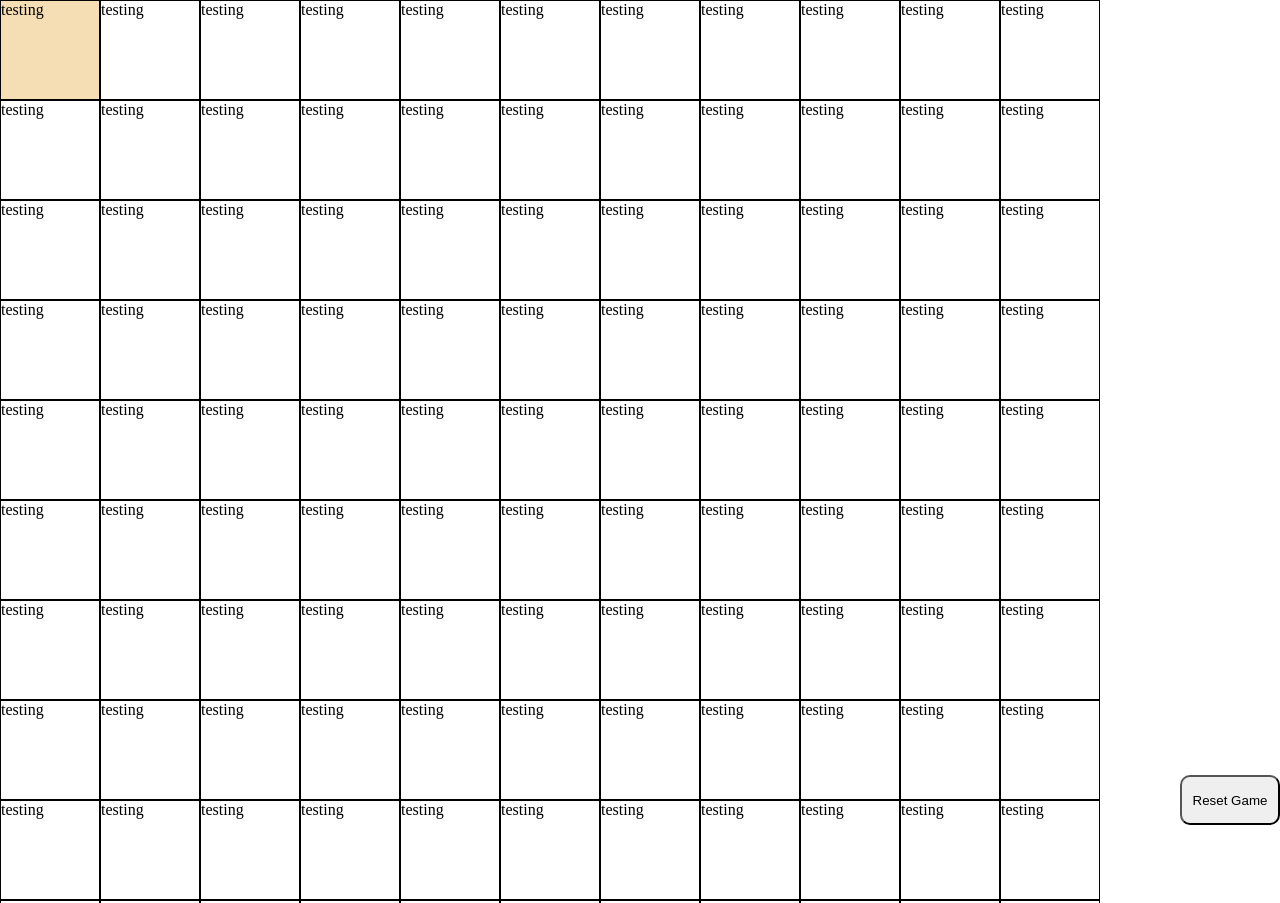
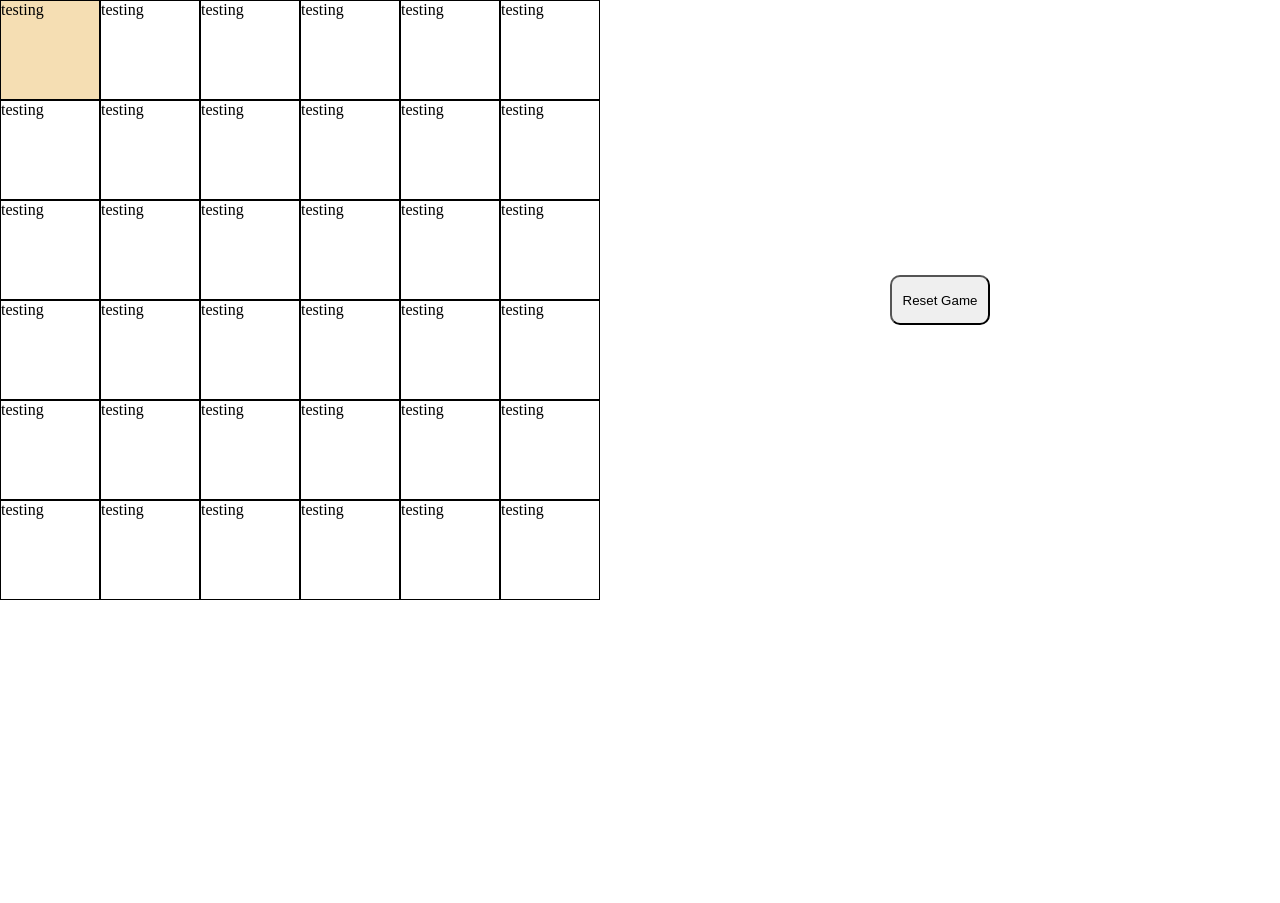
Before and after one commit to monroeaustin/etch-a-sketch, a plain HTML site: page index.html in a window 1280 px wide. Shown: the top 903 px of the page. After the commit the page ends 800 px from the top, so only its background shows below. Drawn offline with Linux system fonts and the light colour scheme.

Commit message:
Implemented Reset Button w UI Changes

```diff
--- a/java.js
+++ b/java.js
@@ -1,32 +1,55 @@
 container = document.querySelector('.cntr')
+const resetbtn = document.getElementById('resetbtn')
+const allDivs = document.querySelectorAll('.allDivs')
 
+// All Global Variable Elements Above
 
+function resetGame(){
+  // let askGridAmount = prompt("Please choose the grid amount Number x Number (ie: 16x16)")
+  // askGridAmount
+  // let b = parseInt(askGridAmount)
+  // document.body.appendChild(container)
+  createGrid(16)
+  console.log('This shouldve created a new game.')
+}
 
 function createGrid(b) {
 
 
-    for (let i = 0;i < b; ++i){
+   // Auto Size Container Based on Entry gridEntry x 100 = maxHeightnWidth
+    c = b * b
+    maxHeightnWid = b * 100
+    let pixelHeight = maxHeightnWid + "px"
+    let pixelwidth = maxHeightnWid + "px"
+    container.style.maxHeight = pixelHeight
+    container.style.maxWidth = pixelwidth
+    container.style.display = "flex";
+
+
+    for (let i = 0;i < c; ++i){
 
         // Regular class added for Default Styling
         const newDiv = document.createElement('div');
         newDiv.classList.add('regular');
+        newDiv.classList.add('allDivs');
 
         // Typical Styling Default CSS within JS/DOM
         newDiv.innerText = "testing";
         newDiv.style.height = "100px";
         newDiv.style.width = "100px";
         newDiv.style.border = "solid 1px black";
-        container.style.display = "flex";
-
-
 
         container.appendChild(newDiv)
 
     }
+
+
+
+
     // After creation --> Simply added eventListener to all Items
-    const allDivs = document.querySelectorAll('.regular')
+    const regDivs = document.querySelectorAll('.regular')
 
-    allDivs.forEach(function(div) {
+    regDivs.forEach(function(div) {
         div.addEventListener('mouseover', function() {
           div.classList.remove('regular')
           div.classList.add('hovered')
@@ -36,4 +59,18 @@ function createGrid(b) {
       });
     }
 
-createGrid(256);
+// Features for Reset Button
+
+resetbtn.addEventListener('click', function(){
+    function removeAllChildNodes(parent){
+      while (parent.firstChild) {parent.removeChild(parent.firstChild)}
+    }
+
+    removeAllChildNodes(container)
+
+    createGrid(16)
+
+    // createGrid(prompt("Please choose your layout"))
+})
+
+createGrid(6)
--- a/style.css
+++ b/style.css
@@ -4,11 +4,11 @@
     box-sizing: border-box;
 }
 .cntr{
-    height: 1600px;
-    width: 1600px;
+    /* height: 1600px;
+    width: 1600px; */
     flex-wrap:wrap;
-    flex-basis: 2;
-    flex-shrink: 1;
+    /* flex-basis: 2;
+    flex-shrink: 1; */
 }
 
 #resetbtn{
```
